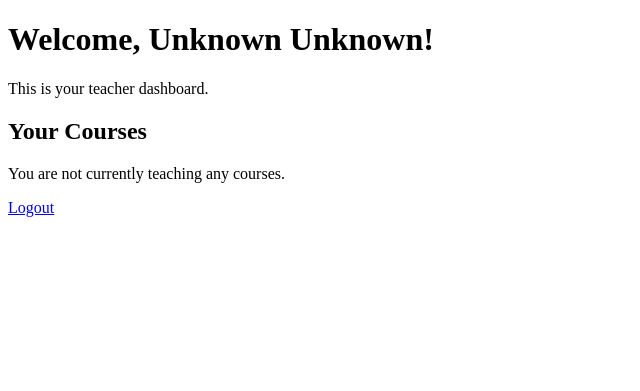
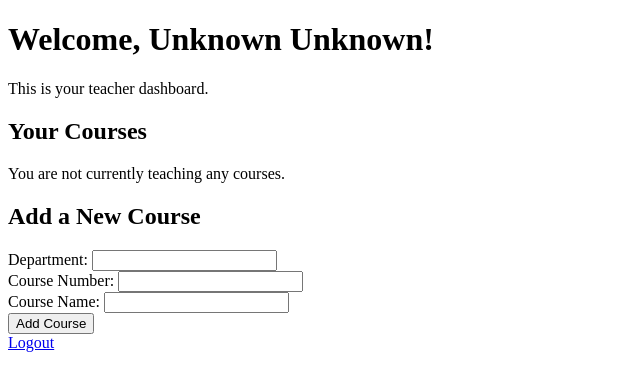
Before and after one commit to grohan1130/learn-loop, a Flask app: page /teacher/teacher-dashboard in a window 1280 px wide. Shown: the top 391 px of the page, without its empty margins (0-640 px from the left). Run offline with Flask 3, Linux system fonts and the light colour scheme; the visitor is signed in with stand-in values (Sample User, id 1).

Commit message:
debugging course registration + course additions + student enrollment

```diff
--- a/app/db/course_db.py
+++ b/app/db/course_db.py
@@ -1,20 +1,19 @@
 import bson
 from app.db.mongodb import get_mongodb_connection
 
+# Add a new course to the database
 def add_course(course_data):
-    """Adds a course to the course_catalog collection with correct data types."""
+    """Adds a course to the course_catalog collection."""
     try:
         with get_mongodb_connection() as client:
             db = client['learn-loop-db']
             collection = db['course_catalog']
 
-            # Ensure correct data types
             course_department = str(course_data["course_department"]).strip().upper()
-            course_number = bson.Int64(int(course_data["course_number"]))  # Enforce int64
+            course_number = bson.Int64(int(course_data["course_number"]))
             course_name = str(course_data["course_name"]).strip()
             teacher_username = str(course_data["teacher_username"]).strip()
 
-            # Generate course_id
             course_id = f"{course_department}{course_number}"
 
             course_document = {
@@ -27,9 +26,11 @@ def add_course(course_data):
 
             result = collection.insert_one(course_document)
             print(f"Course inserted with ID: {result.inserted_id}")
+
     except Exception as e:
         print("Failed to insert course:", e)
 
+# Retrieve all courses taught by a specific teacher
 def get_courses_by_teacher(teacher_username):
     """Retrieves all courses taught by a specific teacher."""
     try:
@@ -44,6 +45,7 @@ def get_courses_by_teacher(teacher_username):
         print("Failed to retrieve courses:", e)
         return []
 
+# Retrieve a course by its ID
 def get_course_by_id(course_id):
     """Fetches a course by its ID."""
     try:
@@ -63,6 +65,7 @@ def get_all_courses():
             db = client["learn-loop-db"]
             course_catalog = db["course_catalog"]
 
+            # Retrieve all courses with only necessary fields
             courses = list(course_catalog.find({}, {"_id": 0, "course_id": 1, "course_name": 1}))
             return courses
     except Exception as e:
--- a/app/routes/teacher.py
+++ b/app/routes/teacher.py
@@ -1,10 +1,12 @@
-from flask import Blueprint, render_template, session, redirect, url_for
-from app.db.course_db import get_courses_by_teacher
+from flask import Blueprint, render_template, session, redirect, url_for, request
 from app.db.teacher_db import get_teacher_details
 from app.db.enrollment_db import get_students_in_course
+from app.db.course_db import add_course as add_course_to_db, get_courses_by_teacher, get_course_by_id
+
 
 teacher = Blueprint("teacher", __name__)
 
+# Teacher Dashboard - Shows courses the teacher teaches
 @teacher.route("/teacher-dashboard")
 def teacher_dashboard():
     if "teacher_username" not in session:
@@ -18,14 +20,44 @@ def teacher_dashboard():
                            last_name=teacher_details["last_name"],
                            courses=courses)
 
-
+# Course Page for a Teacher
 @teacher.route("/course/<course_id>")
 def course_page(course_id):
     if "teacher_username" not in session:
         return redirect(url_for("auth.login_teacher"))
 
+    course = get_course_by_id(course_id)
+    if not course:
+        return "<h1>Course not found</h1>", 404
+
     students = get_students_in_course(course_id)
+    teacher_details = get_teacher_details(session["teacher_username"])
 
     return render_template("teacher-course-page.html",
-                           course_id=course_id,
-                           students=students)
+                           course=course,
+                           students=students,
+                           first_name=teacher_details["first_name"],
+                           last_name=teacher_details["last_name"])
+
+@teacher.route("/add-course", methods=["POST"])
+def add_course():
+    if "teacher_username" not in session:
+        return redirect(url_for("auth.login_teacher"))
+
+    department = request.form.get("department").strip().upper()
+    number = request.form.get("number").strip()
+    name = request.form.get("name").strip()
+
+    if not (department and number and name):
+        return redirect(url_for("teacher.teacher_dashboard"))
+
+    course_data = {
+        "course_department": department,
+        "course_number": int(number),
+        "course_name": name,
+        "teacher_username": session["teacher_username"]
+    }
+
+    add_course_to_db(course_data)  # ✅ Now calling the correct function
+
+    return redirect(url_for("teacher.teacher_dashboard"))
--- a/app/templates/student-dashboard.html
+++ b/app/templates/student-dashboard.html
@@ -13,7 +13,11 @@
         {% if enrolled_courses %}
             <ul>
                 {% for course in enrolled_courses %}
-                    <li>{{ course.course_name }} ({{ course.course_id }})</li>
+                    <li>
+                        <a href="{{ url_for('student.student_course_page', course_id=course.course_id) }}">
+                            {{ course.course_name }} ({{ course.course_id }})
+                        </a>
+                    </li>
                 {% endfor %}
             </ul>
         {% else %}
--- a/app/templates/teacher-dashboard.html
+++ b/app/templates/teacher-dashboard.html
@@ -24,6 +24,20 @@
             <p>You are not currently teaching any courses.</p>
         {% endif %}
 
+        <h2>Add a New Course</h2>
+        <form action="{{ url_for('teacher.add_course') }}" method="POST">
+            <label for="department">Department:</label>
+            <input type="text" id="department" name="department" required><br>
+
+            <label for="number">Course Number:</label>
+            <input type="number" id="number" name="number" required><br>
+
+            <label for="name">Course Name:</label>
+            <input type="text" id="name" name="name" required><br>
+
+            <button type="submit">Add Course</button>
+        </form>
+
         <a href="{{ url_for('auth.logout') }}">Logout</a>
     </div>
 </body>
```
Also changed, not shown: app/routes/student.py (+23 -2 lines), app/templates/student-course-page.html (added, +18 -0 lines).
